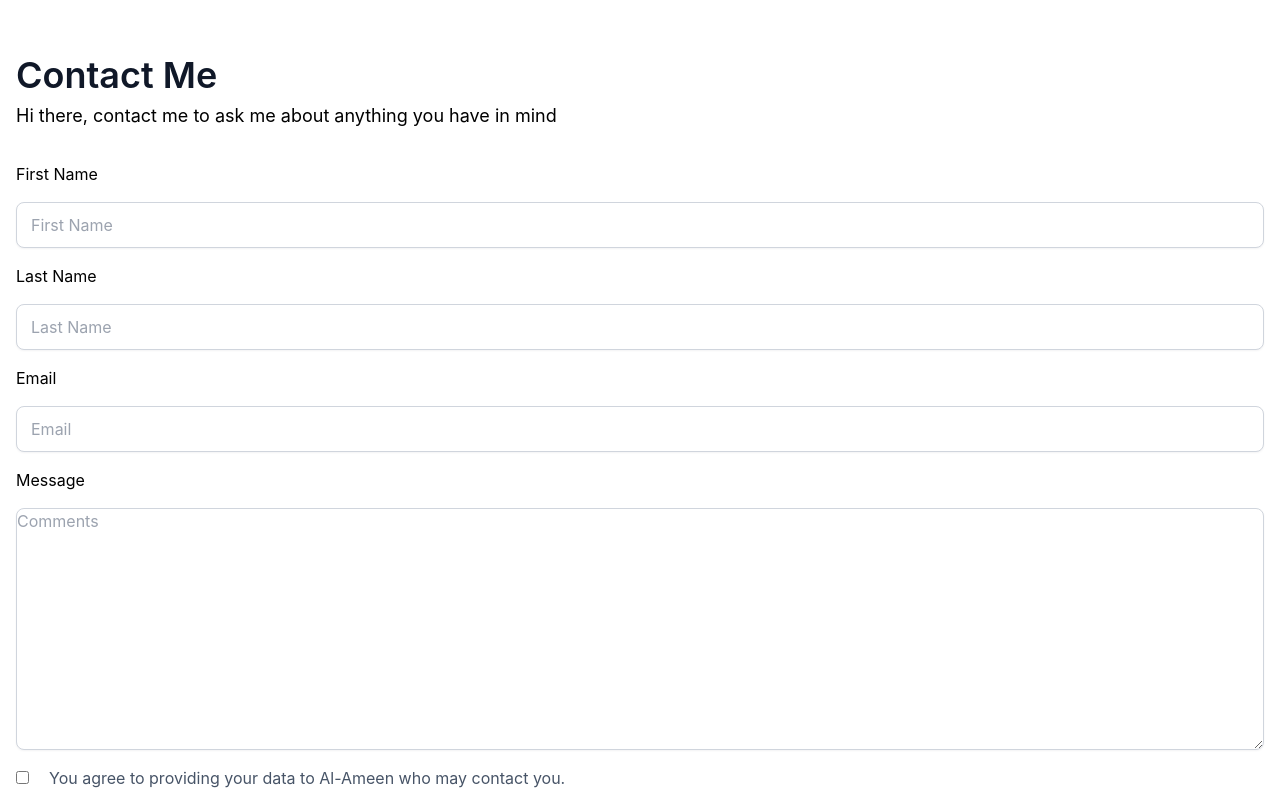
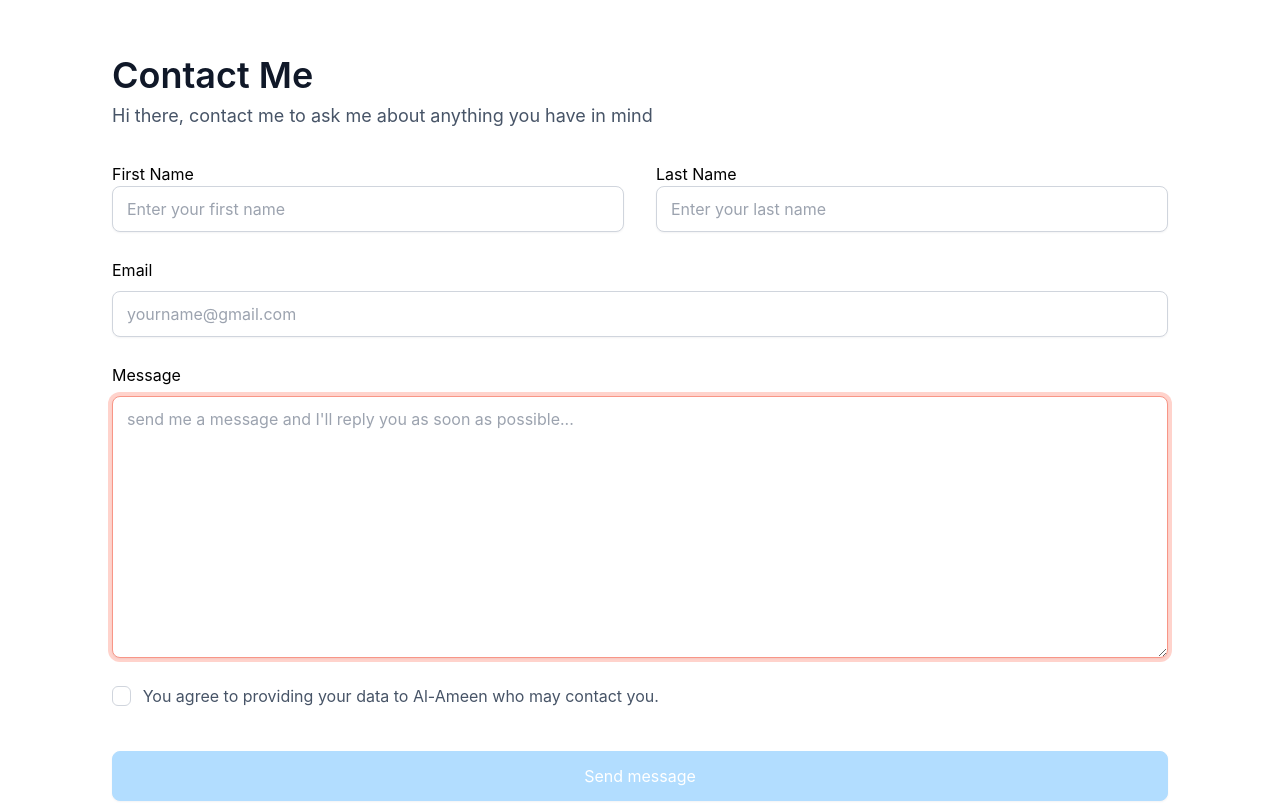
Before and after one commit to Ari-o12code/HNG9-task, a React (Create React App) app: page /contact in a window 1280 px wide. Shown: the top 803 px of the page. Built offline with nearby package versions, Linux system fonts and the light colour scheme.

Commit message:
style: styled contact page in large screen

```diff
--- a/src/components/Contact.jsx
+++ b/src/components/Contact.jsx
@@ -30,51 +30,65 @@ const Contact = () => {
         <h1>Contact Me</h1>
         <p>Hi there, contact me to ask me about anything you have in mind</p>
         <form className='form-container' onSubmit={handleSubmit}>
+          <div className='name-container'>
+            <div className='firstname'>
               <label htmlFor="first_name">First Name</label>
               <input
               id='first_name'
               type="text"
-          placeholder='First Name'
+              placeholder='Enter your first name'
               onChange={handleChange}
               name='firstName'
               value={formData.firstName}
+              required
               />
+            </div>
+            <div className='lastname'>
               <label htmlFor="last_name">Last Name</label>
               <input
               id='last_name'
               type="text"
-          placeholder='Last Name'
+              placeholder='Enter your last name'
               onChange={handleChange}
               name='lastName'
               value={formData.lastName}
+              required
               />
+            </div>
+          </div>
           <label htmlFor="email">Email</label>
           <input
           id='email'
           type="email"
-          placeholder='Email'
+          placeholder='yourname@gmail.com'
           onChange={handleChange}
           name='email'
           value={formData.email}
+          required
           />
           <label htmlFor="message">Message</label>
           <textarea
           id='message'
-          placeholder='Comments'
+          placeholder= "send me a message and I'll reply you as soon as possible..."
           name="comments"
           onChange={handleChange}
           value={formData.comments}
-          cols="30" rows="10"/>
-          <div className='agree-container'>
+          cols="30" rows="10"
+          required
+          />
+            <label
+            className='agree-container'
+            htmlFor="agree">
               <input
               type="checkbox"
               onChange = {handleChange}
               checked = {formData.agreeButton}
               id = 'agree'
               name='agreeButton'
+              required
               />
-            <label htmlFor="agree">You agree to providing your data to Al-Ameen who may contact you.</label>
-          </div>
+              <span className='agree-text'>You agree to providing your data to Al-Ameen who may contact you.</span>
+            </label>
           <br />
           <button id='btn__submit'>Send message</button>
         </form>
--- a/src/components/Main.jsx
+++ b/src/components/Main.jsx
@@ -59,7 +59,7 @@ const Main = () => {
           Design Books
         </a>
         <a
-          href="http://localhost:3000/contact"
+          href="/contact"
           id="contact">
           Contact Me
         </a>
--- a/src/index.css
+++ b/src/index.css
@@ -6,6 +6,11 @@
 @tailwind utilities;
 
 @import url('https://fonts.googleapis.com/css2?family=Inter:wght@400;500;700&display=swap');
+
+
+*{
+  box-sizing: border-box;
+}
 
 body {
   margin: 0 auto;
@@ -110,12 +115,13 @@ body {
   font-weight: 400;
   font-size: 18px;
   line-height: 28px;
+  color: #475467;
 }
 
 .form-container{
   margin-top: 2em;
   display: grid;
-  gap: 1em;
+  gap: 0.6em;
 }
 
 .form-container #first_name,#last_name,#email,#message{
@@ -123,20 +129,73 @@ body {
   border: 1px solid #D0D5DD;
   box-shadow: 0px 1px 2px rgba(16, 24, 40, 0.05);
   border-radius: 8px;
+  margin-bottom: 1em;
 }
 
-.form-container #first_name,#last_name,#email{
+.form-container #first_name,#last_name,#email,#message{
   padding: 10px 14px;
 }
 
-.form-container .agree-container{
-  display: inline;
+.agree-container{
+  display: flex;
+  align-items: center;
+}
+
+input[type="checkbox"] {
+  position: relative;
+  appearance: none;
+  width: 20px;
+  height: 20px;
+  background: #FFFFFF;
+  border: 1px solid #D0D5DD;
+  border-radius: 6px;
+}
+
+input[type="checkbox"]::before {
+  content: "✔";
+  position: absolute;
+  left: 14%;
+  right: 16%;
+  top: -12%;
+  color: #1570EF;
+  visibility: hidden;
+}
+
+input[type="checkbox"]:checked::before {
+  visibility: visible;
+}
+
+input[type="checkbox"]:hover{
+  background: #FFFFFF;
+  border: 1px solid #84CAFF;
+  box-shadow: 0px 0px 0px 4px #D1E9FF;
+}
+
+input[type="checkbox"]:checked{
+  border: 1px solid #1570EF;
+}
+
+input[type="checkbox"]:disabled {
+  background: #F2F4F7;
+  border: 1px solid #D0D5DD;
+}
+
+.agree-text{
+  width: 312px;
+  margin-left: 0.7em;
   color: #475467;
 }
 
-.form-container .agree-container>label{
-  max-width: 250px;
-  margin-left: 20px;
+#message:invalid {
+  background: #FFFFFF;
+  border: 1px solid #F89687;
+  box-shadow: 0px 1px 2px rgba(16, 24, 40, 0.05), 0px 0px 0px 4px #FFD3CC;
+}
+
+#message:valid{
+  background: #FFFFFF;
+  border: 1px solid #84CAFF;
+  box-shadow: 0px 1px 2px rgba(16, 24, 40, 0.05), 0px 0px 0px 4px #D1E9FF;
 }
 
 .form-container #btn__submit{
@@ -148,9 +207,28 @@ body {
   padding: 12px 20px;
 }
 
+#btn__submit:hover{
+  background: #1570EF;
+  border: 1px solid #1570EF;
+  box-shadow: 0px 1px 2px rgba(16, 24, 40, 0.05), 0px 0px 0px 4px #D1E9FF;
+}
+
+#btn__submit:active{
+  background: #175CD3;
+  border: 1px solid #175CD3;
+  box-shadow: 0px 1px 2px rgba(16, 24, 40, 0.05);
+}
+
+.form-container:invalid>#btn__submit {
+  background: #B2DDFF;
+  border: 1px solid #B2DDFF;
+  box-shadow: 0px 1px 2px rgba(16, 24, 40, 0.05);
+}
+
+
 #footer-container{
   margin: auto;
-  max-width: 80%;
+  max-width: 90%;
   margin-top: 2.5em;
   padding-bottom: 1em;
 }
@@ -185,6 +263,30 @@ body {
     font-size: 12px;
   }
 
+  .container{
+    max-width: 85vw;
+    margin: auto;
+  }
+
+  .name-container{
+    display: flex;
+    justify-content: space-between;
+  }
+
+  .name-container .firstname,.lastname{
+    width: 100%;
+    display: flex;
+    flex-direction: column;
+  }
+
+  .name-container .firstname{
+    margin-right: 2em;
+  }
+
+  .agree-text{
+    width: 100%;
+  }
+
   #footer-container{
     margin-top: 4em;
   }
```
Lines whose indentation alone changed are shown as unchanged.
